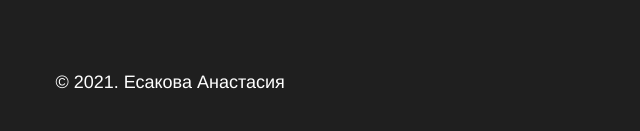
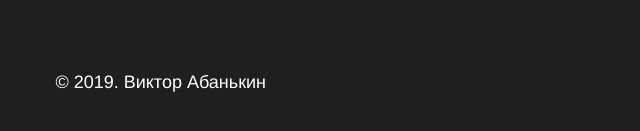
Before and after one commit to AnastasiyaEsakova/how-to-learn, a plain HTML site: page index.html in a window 1280 px wide. Shown: the part 3843-3974 px from the top of the page, 0-640 px from the left. Drawn offline with Linux system fonts and the light colour scheme.

Commit message:
правка текста

```diff
--- a/index.html
+++ b/index.html
@@ -3,6 +3,7 @@
 <head>
   <meta charset="UTF-8">
   <meta name="viewport" content="width=device-width, initial-scale=1.0">
+  <meta name="author" content="Есакова Анастасия">
   <title>Научиться учиться</title>
   <link rel="stylesheet" href="./styles/normalize.css">
   <link rel="stylesheet" href="./styles/style.css">
@@ -124,7 +125,7 @@
       <div class="footer__columns">
         <div class="footer__columns_copyright">
           <img class="logo" src="./images/logo_place_footer.svg" alt="Яндекс Практикум">
-          <p class="footer__author">&copy; 2021. Есакова Анастасия</p>
+          <p class="footer__author">&copy; 2019. Виктор Абанькин</p>
         </div>
         <div class="footer__columns_info">
           <h2 class="footer__column-heading">О Практикуме</h2>
```
